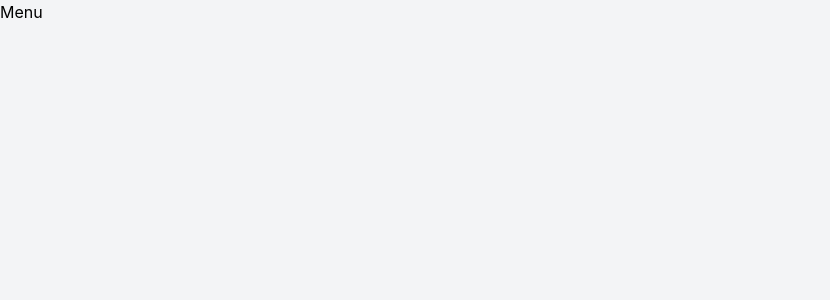
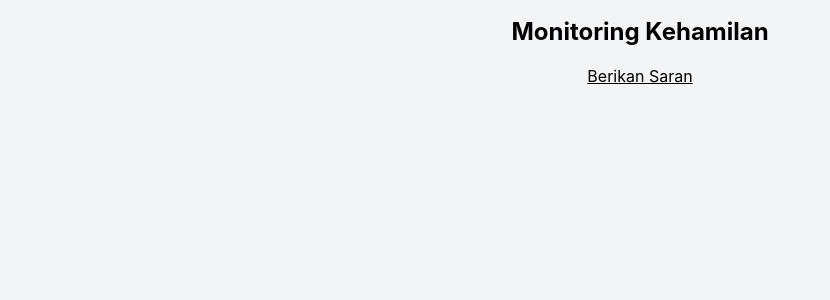
Before and after one commit to fikrianggara/kia-react, a React (Create React App) app: page /kehamilan/menu in a window 1280 px wide. Shown: the top 300 px of the page, without its empty margins (0-830 px from the left). Built offline with nearby package versions, Linux system fonts and the light colour scheme.

Commit message:
update firebase configuration

```diff
--- a/src/components/pages/Menu.js
+++ b/src/components/pages/Menu.js
@@ -1,7 +1,17 @@
 import React from "react";
 
 const Menu = () => {
-  return <div>Menu</div>;
+  return (
+    <div>
+      <header className="text-center p-4">
+        <h1 className="text-black text-2xl font-bold">Monitoring Kehamilan</h1>
+      </header>
+      <main></main>
+      <footer className="text-center underline text-black">
+        <p>Berikan Saran</p>
+      </footer>
+    </div>
+  );
 };
 
 export default Menu;
```
Also changed, not shown: firebase.json.
